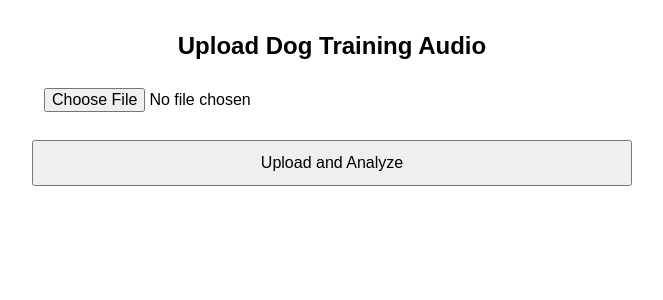
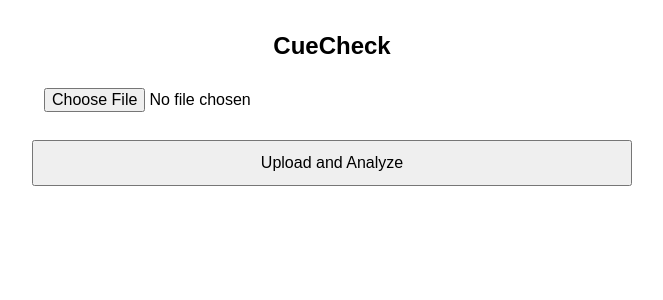
Before and after one commit to robinzclark777/doglang, a Flask app: page / in a window 1280 px wide. Shown: the top 300 px of the page, without its empty margins (308-971 px from the left). Run offline with Flask 3, Linux system fonts and the light colour scheme.

Commit message:
change branding

```diff
--- a/app.py
+++ b/app.py
@@ -10,8 +10,8 @@ app = Flask(__name__)
 model = whisper.load_model("base")
 
 CUES = {"sit", "down", "wait", "come", "here", "place", "circle", "spin", "stand"}
-REWARD_MARKERS = {"yes", "good"}
-NO_REWARD_MARKERS = {"nope", "uh", "uh uh", "wrong", "try again"}
+REWARD_MARKERS = {"yes", "good", "get it", "strike", "tug"}
+NO_REWARD_MARKERS = {"no", "nope", "uh", "uh uh", "wrong", "try again"}
 
 UPLOAD_FOLDER = "uploads"
 os.makedirs(UPLOAD_FOLDER, exist_ok=True)
@@ -50,4 +50,5 @@ def analyze_transcript(text):
     return report
 
 if __name__ == "__main__":
-    app.run(debug=True)
+    port = int(os.environ.get("PORT", 5000))
+    app.run(host="0.0.0.0", port=port)
--- a/templates/index.html
+++ b/templates/index.html
@@ -2,7 +2,7 @@
 <html>
 
 <head>
-    <title>Dog Training Upload</title>
+    <title>CueCheck – Upload</title>
     <meta name="viewport" content="width=device-width, initial-scale=1">
     <script>
         function showSpinner() {
@@ -45,7 +45,7 @@
 </head>
 
 <body>
-    <h1>Upload Dog Training Audio</h1>
+    <h1>CueCheck</h1>
     <form method="post" enctype="multipart/form-data" onsubmit="showSpinner()">
         <input type="file" name="audio" accept="audio/*" required>
         <button type="submit">Upload and Analyze</button>
--- a/templates/report.html
+++ b/templates/report.html
@@ -2,7 +2,7 @@
 <html>
 
 <head>
-    <title>Training Report</title>
+    <title>CueCheck – Report</title>
     <meta name="viewport" content="width=device-width, initial-scale=1">
     <style>
         body {
@@ -43,7 +43,7 @@
 </head>
 
 <body>
-    <h1>Training Report Card</h1>
+    <h1>CueCheck – Training Report</h1>
     <p><strong>Transcript:</strong></p>
     <pre>{{ text }}</pre>
 
```
